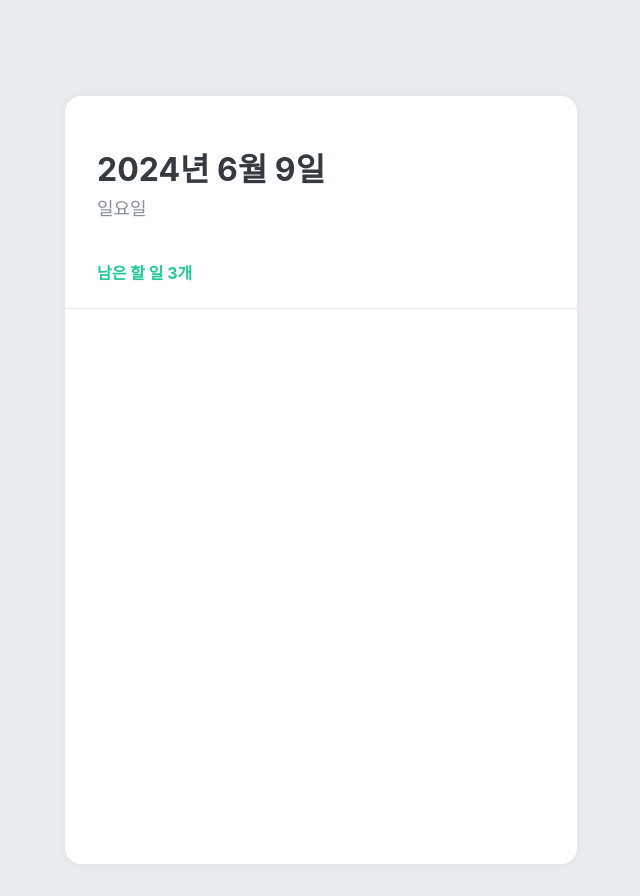
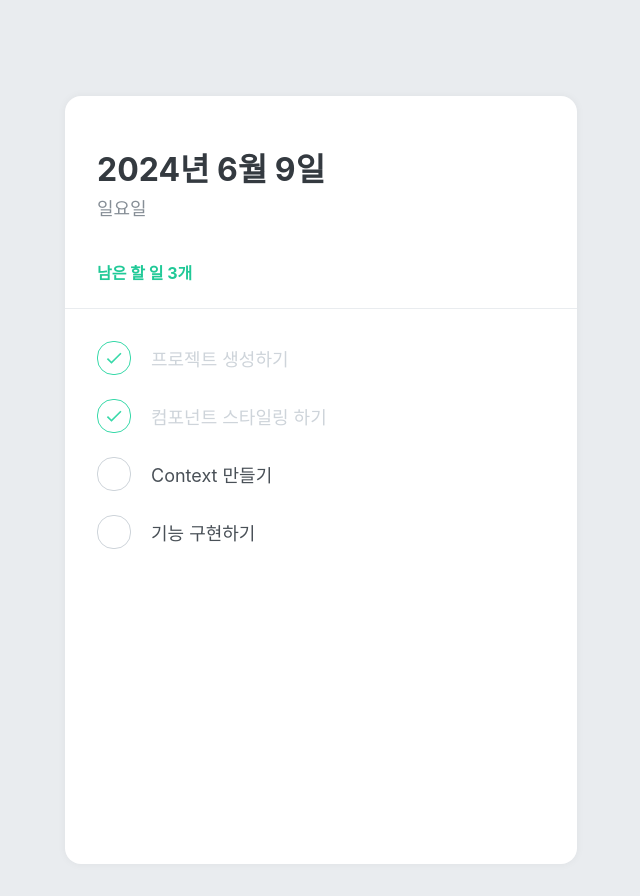
Before and after one commit to spaceyoung/react-study, a React (Create React App) app in the folder todolist/: page / in a window 1280 px wide. Shown: the whole page, without its empty margins (319-959 px from the left). Built offline with nearby package versions, Linux system fonts and the light colour scheme.

Commit message:
✨ Feat: add todo list & item component
- 할 일 목록을 구성하는 TodoList, TodoItem 컴포넌트 추가

```diff
--- a/todolist/src/App.js
+++ b/todolist/src/App.js
@@ -4,6 +4,7 @@
 
 import TodoTemplate from './components/TodoTemplate';
 import TodoHead from './components/TodoHead';
+import TodoList from './components/TodoList';
 
 const GlobalStyle = createGlobalStyle`
   body {
@@ -17,6 +18,7 @@
       <GlobalStyle />
       <TodoTemplate>
         <TodoHead />
+        <TodoList />
       </TodoTemplate>
     </>
   );
--- /dev/null
+++ b/todolist/src/components/TodoList.jsx
@@ -0,0 +1,22 @@
+import React from 'react';
+import styled from 'styled-components';
+import TodoItem from './TodoLitem';
+
+const TodoListBlock = styled.div`
+  flex: 1;
+  padding: 20px 32px 48px;
+  overflow-y: auto;
+`;
+
+function TodoList() {
+  return (
+    <TodoListBlock>
+      <TodoItem done={true} text="프로젝트 생성하기" />
+      <TodoItem done={true} text="컴포넌트 스타일링 하기" />
+      <TodoItem done={false} text="Context 만들기" />
+      <TodoItem done={false} text="기능 구현하기" />
+    </TodoListBlock>
+  );
+}
+
+export default TodoList;
--- /dev/null
+++ b/todolist/src/components/TodoLitem.jsx
@@ -0,0 +1,71 @@
+import React from 'react';
+import styled, { css } from 'styled-components';
+import { MdDone, MdDelete } from 'react-icons/md';
+
+const Remove = styled.div`
+  display: flex;
+  justify-content: center;
+  align-items: center;
+  font-size: 24px;
+  color: #38d9a9;
+  cursor: pointer;
+  &:hover {
+    color: #ff6b6b;
+  }
+  display: none;
+`;
+
+const TodoItemBlock = styled.div`
+  display: flex;
+  align-items: center;
+  padding: 12px 0;
+  &:hover {
+    ${Remove} {
+      display: initial;
+    }
+  }
+`;
+
+const CheckCircle = styled.div`
+  display: flex;
+  justify-content: center;
+  align-items: center;
+  width: 32px;
+  height: 32px;
+  margin-right: 20px;
+  border: 1px solid #ced4da;
+  border-radius: 16px;
+  font-size: 20px;
+  cursor: pointer;
+  ${(props) =>
+    props.done &&
+    css`
+      border: 1px solid #38d9a9;
+      color: #38d9a9;
+    `}
+`;
+
+const Text = styled.div`
+  flex: 1;
+  font-size: 18px;
+  color: #495057;
+  ${(props) =>
+    props.done &&
+    css`
+      color: #ced4da;
+    `}
+`;
+
+function TodoItem({ id, done, text }) {
+  return (
+    <TodoItemBlock>
+      <CheckCircle done={done}>{done && <MdDone />}</CheckCircle>
+      <Text done={done}>{text}</Text>
+      <Remove>
+        <MdDelete />
+      </Remove>
+    </TodoItemBlock>
+  );
+}
+
+export default TodoItem;
```
